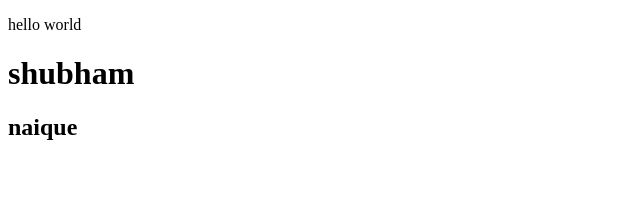
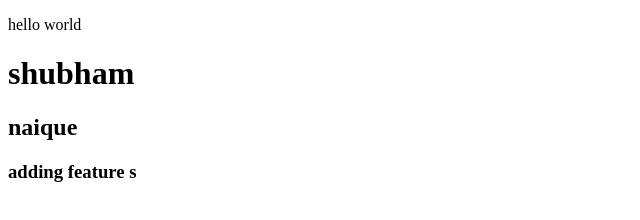
Before and after one commit to shubham13789/git, a plain HTML site: page index.html in a window 1280 px wide. Shown: the whole page, without its empty margins (0-640 px from the left). Drawn offline with Linux system fonts and the light colour scheme.

Commit message:
version 1.2

```diff
--- a/index.html
+++ b/index.html
@@ -10,5 +10,6 @@
     <p>hello world<p>
     <h1>shubham</h1>
     <h2>naique</h2>
+    <h3>adding feature s</h3>
 </body>
 </html>
```
